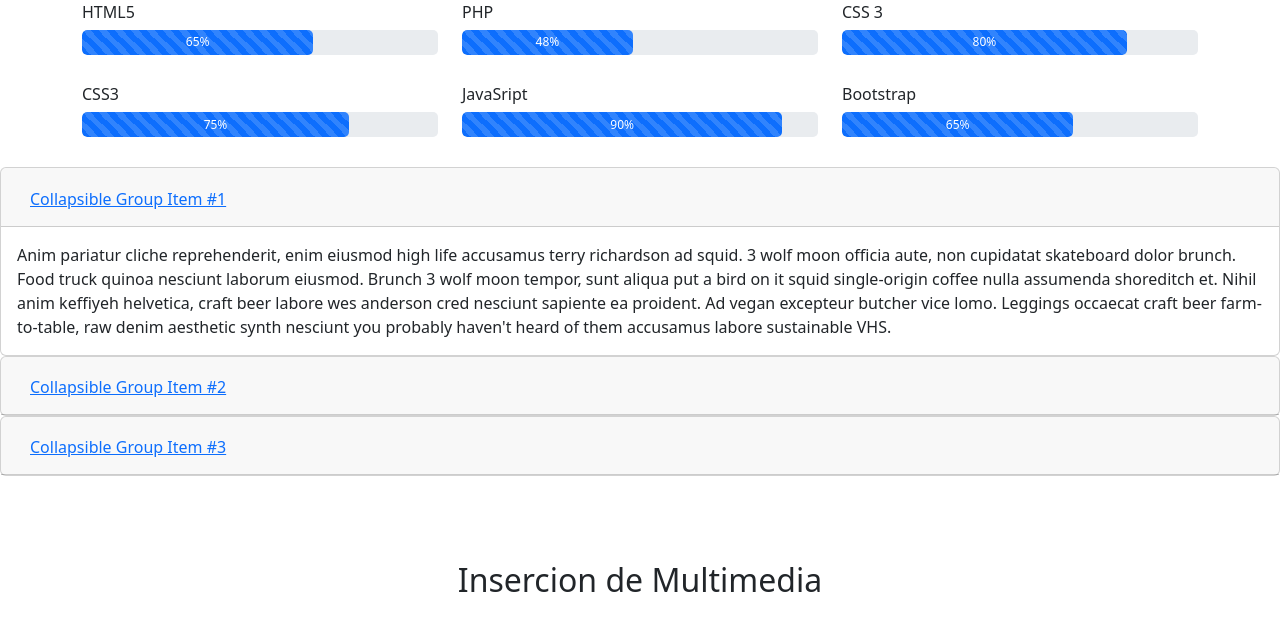
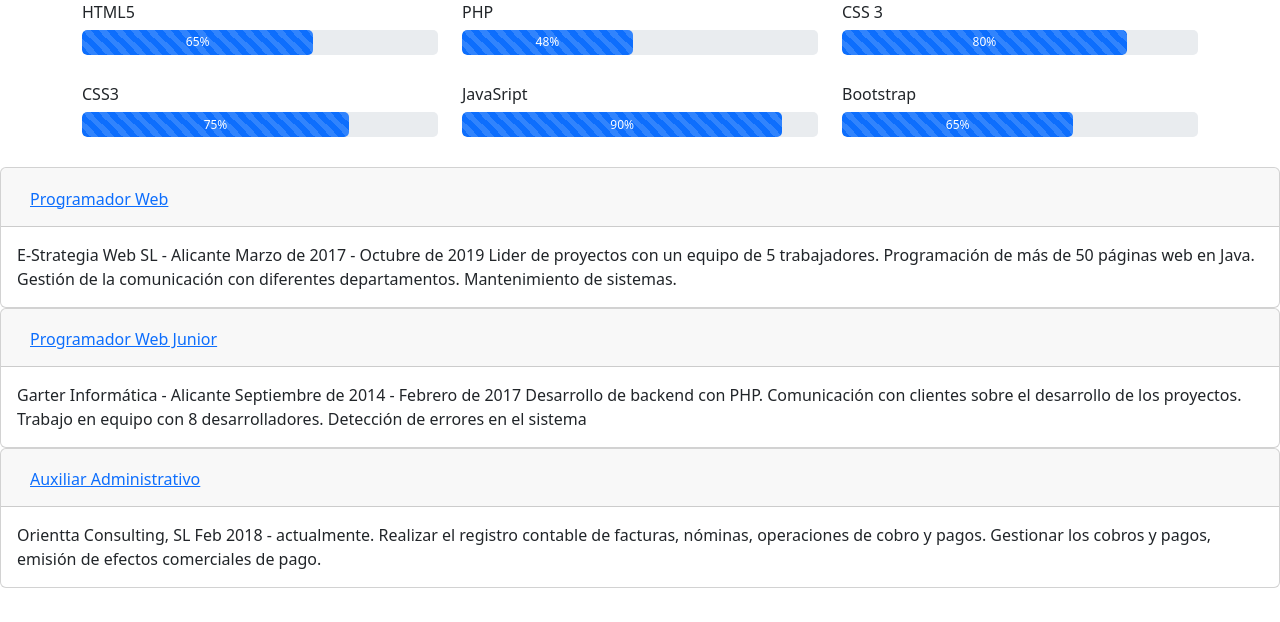
Before and after one commit to alejandrobunbury81/proyecto-final, a plain HTML site: page index.html in a window 1280 px wide. Shown: the part 944-1566 px from the top of the page. Drawn offline with nearby package versions, Linux system fonts and the light colour scheme.

Commit message:
Add files via upload

```diff
--- a/index.html
+++ b/index.html
@@ -151,20 +151,21 @@
                 <h2 class="mb-0">
                     <button class="btn btn-link btn-block text-left" type="button" data-toggle="collapse"
                         data-target="#collapseOne" aria-expanded="true" aria-controls="collapseOne">
-                        Collapsible Group Item #1
+                        Programador Web
                     </button>
                 </h2>
             </div>
 
             <div id="collapseOne" class="collapse show" aria-labelledby="headingOne" data-parent="#accordionExample">
                 <div class="card-body">
-                    Anim pariatur cliche reprehenderit, enim eiusmod high life accusamus terry richardson ad squid. 3
-                    wolf moon officia aute, non cupidatat skateboard dolor brunch. Food truck quinoa nesciunt laborum
-                    eiusmod. Brunch 3 wolf moon tempor, sunt aliqua put a bird on it squid single-origin coffee nulla
-                    assumenda shoreditch et. Nihil anim keffiyeh helvetica, craft beer labore wes anderson cred nesciunt
-                    sapiente ea proident. Ad vegan excepteur butcher vice lomo. Leggings occaecat craft beer
-                    farm-to-table, raw denim aesthetic synth nesciunt you probably haven't heard of them accusamus
-                    labore sustainable VHS.
+                    E-Strategia Web SL - Alicante
+
+                    Marzo de 2017 - Octubre de 2019
+
+                    Lider de proyectos con un equipo de 5 trabajadores.
+                    Programación de más de 50 páginas web en Java.
+                    Gestión de la comunicación con diferentes departamentos.
+                    Mantenimiento de sistemas.
                 </div>
             </div>
         </div>
@@ -173,19 +174,20 @@
                 <h2 class="mb-0">
                     <button class="btn btn-link btn-block text-left collapsed" type="button" data-toggle="collapse"
                         data-target="#collapseTwo" aria-expanded="false" aria-controls="collapseTwo">
-                        Collapsible Group Item #2
+                        Programador Web Junior
                     </button>
                 </h2>
             </div>
-            <div id="collapseTwo" class="collapse" aria-labelledby="headingTwo" data-parent="#accordionExample">
+            <div id="collapseTwo" class="collapse show" aria-labelledby="headingTwo" data-parent="#accordionExample">
                 <div class="card-body">
-                    Anim pariatur cliche reprehenderit, enim eiusmod high life accusamus terry richardson ad squid. 3
-                    wolf moon officia aute, non cupidatat skateboard dolor brunch. Food truck quinoa nesciunt laborum
-                    eiusmod. Brunch 3 wolf moon tempor, sunt aliqua put a bird on it squid single-origin coffee nulla
-                    assumenda shoreditch et. Nihil anim keffiyeh helvetica, craft beer labore wes anderson cred nesciunt
-                    sapiente ea proident. Ad vegan excepteur butcher vice lomo. Leggings occaecat craft beer
-                    farm-to-table, raw denim aesthetic synth nesciunt you probably haven't heard of them accusamus
-                    labore sustainable VHS.
+                    Garter Informática - Alicante
+
+                    Septiembre de 2014 - Febrero de 2017
+
+                    Desarrollo de backend con PHP.
+                    Comunicación con clientes sobre el desarrollo de los proyectos.
+                    Trabajo en equipo con 8 desarrolladores.
+                    Detección de errores en el sistema
                 </div>
             </div>
         </div>
@@ -194,19 +196,19 @@
                 <h2 class="mb-0">
                     <button class="btn btn-link btn-block text-left collapsed" type="button" data-toggle="collapse"
                         data-target="#collapseThree" aria-expanded="false" aria-controls="collapseThree">
-                        Collapsible Group Item #3
+                        Auxiliar Administrativo
                     </button>
                 </h2>
             </div>
-            <div id="collapseThree" class="collapse" aria-labelledby="headingThree" data-parent="#accordionExample">
+            <div id="collapseThree" class="collapse show" aria-labelledby="headingThree"
+                data-parent="#accordionExample">
                 <div class="card-body">
-                    Anim pariatur cliche reprehenderit, enim eiusmod high life accusamus terry richardson ad squid. 3
-                    wolf moon officia aute, non cupidatat skateboard dolor brunch. Food truck quinoa nesciunt laborum
-                    eiusmod. Brunch 3 wolf moon tempor, sunt aliqua put a bird on it squid single-origin coffee nulla
-                    assumenda shoreditch et. Nihil anim keffiyeh helvetica, craft beer labore wes anderson cred nesciunt
-                    sapiente ea proident. Ad vegan excepteur butcher vice lomo. Leggings occaecat craft beer
-                    farm-to-table, raw denim aesthetic synth nesciunt you probably haven't heard of them accusamus
-                    labore sustainable VHS.
+                    Orientta Consulting, SL
+
+                    Feb 2018 - actualmente.
+
+                    Realizar el registro contable de facturas, nóminas, operaciones de cobro y pagos.
+                    Gestionar los cobros y pagos, emisión de efectos comerciales de pago.
                 </div>
             </div>
         </div>
```
